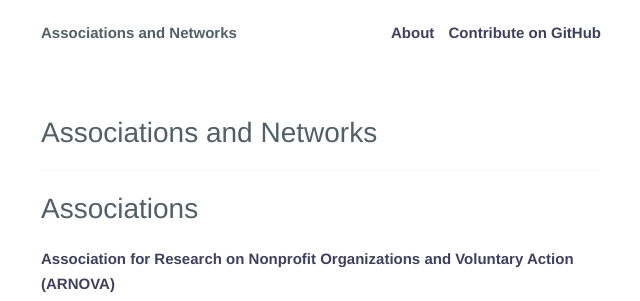
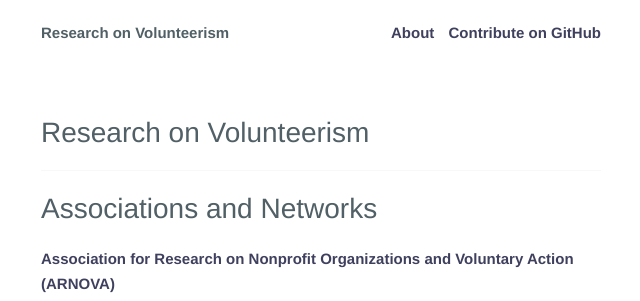
Before and after one commit to PeaceCorps/Volunteerism-Toolkit, a Jekyll site: the page built from toolkit/associations-and-networks.md, in a window 1280 px wide. Shown: the top 301 px of the page, without its empty margins (319-959 px from the left). Built offline with Jekyll 4.4.1, drawn with Linux system fonts in a browser that asks for light colours; Markdown is read by kramdown in place of the engine named in the settings.

Commit message:
Update associations-and-networks.md

```diff
--- a/toolkit/associations-and-networks.md
+++ b/toolkit/associations-and-networks.md
@@ -1,12 +1,12 @@
 ---
 
 layout: toolkit
-title: Associations and Networks
+title: Research on Volunteerism
 
 ---
 
 ___
-## Associations
+## Associations and Networks
 
 
 [Association for Research on Nonprofit Organizations and Voluntary Action (ARNOVA)](http://www.arnova.org/)
```
